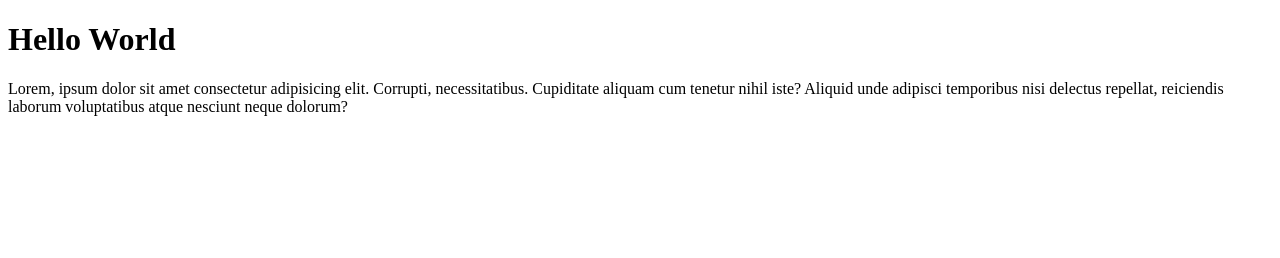
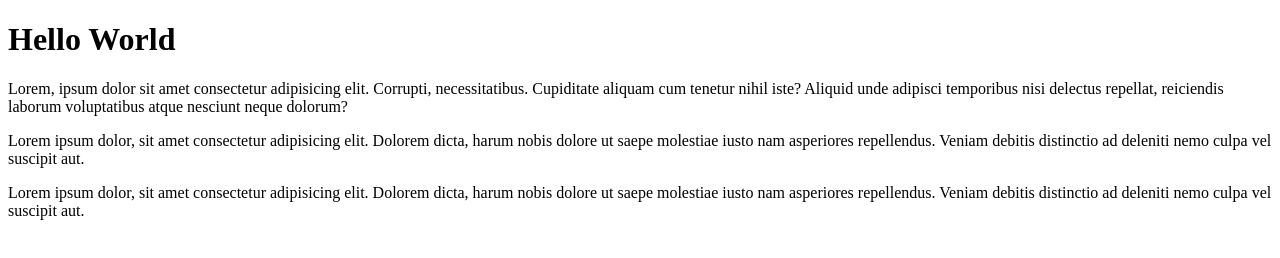
Before and after one commit to LeonyMalasanManalili/Hello-World, a plain HTML site: page index.html in a window 1280 px wide. Drawn offline with Linux system fonts and the light colour scheme.

Commit message:
add lorem 2

```diff
--- a/index.html
+++ b/index.html
@@ -20,6 +20,9 @@
     <h1> Hello World </h1>
     <p> Lorem, ipsum dolor sit amet consectetur adipisicing elit. Corrupti, necessitatibus. Cupiditate aliquam cum tenetur nihil iste? Aliquid unde adipisci temporibus nisi delectus repellat, reiciendis laborum voluptatibus atque nesciunt neque dolorum?</p>
 
+    <p>Lorem ipsum dolor, sit amet consectetur adipisicing elit. Dolorem dicta, harum nobis dolore ut saepe molestiae iusto nam asperiores repellendus. Veniam debitis distinctio ad deleniti nemo culpa vel suscipit aut.</p>
+    <p>Lorem ipsum dolor, sit amet consectetur adipisicing elit. Dolorem dicta, harum nobis dolore ut saepe molestiae iusto nam asperiores repellendus. Veniam debitis distinctio ad deleniti nemo culpa vel suscipit aut.</p>
+
 </body>
 
 </html>
```
